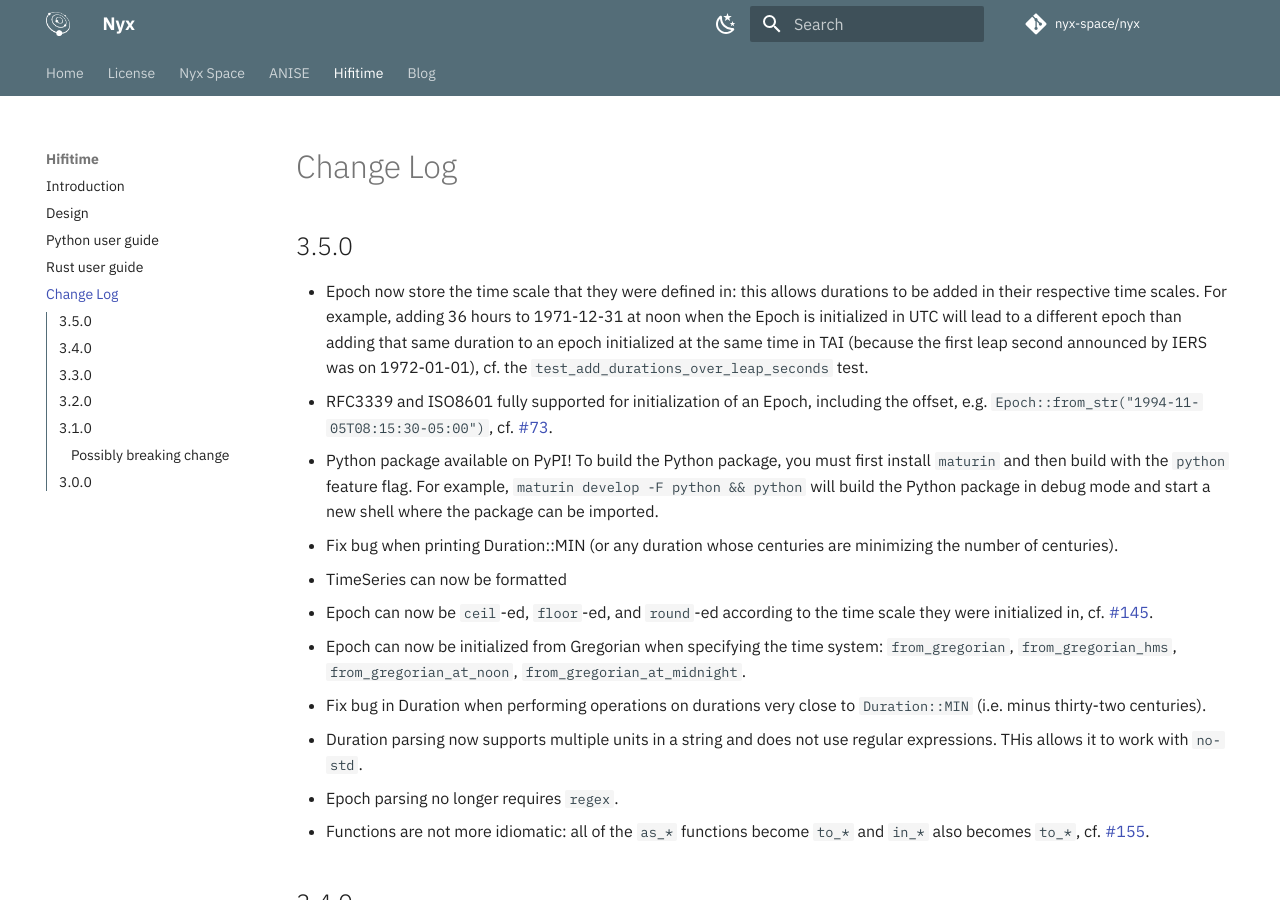
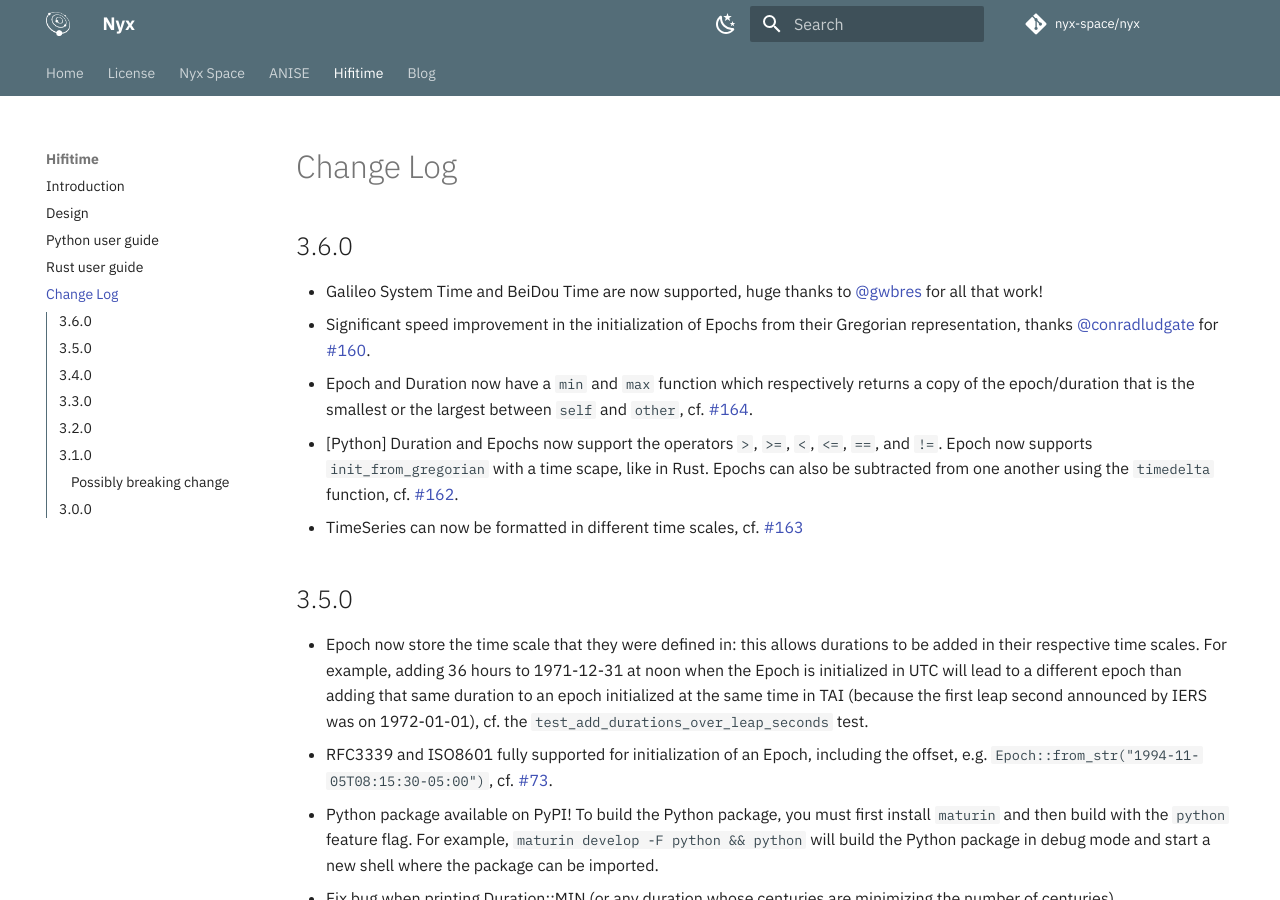
Before and after one commit to nyx-space/docs, an MkDocs documentation site: the page built from docs/hifitime/changelog.md, in a window 1280 px wide and 900 px high. Built offline with MkDocs 1.6.1 and Material for MkDocs 9.7.7, drawn with Linux system fonts in a browser that asks for light colours; comment, search, counter and statistics services are not loaded.

Commit message:
[hifitime] Version bump 3.6.0
Signed-off-by: Christopher Rabotin <christopher.rabotin@gmail.com>

```diff
--- a/docs/hifitime/changelog.md
+++ b/docs/hifitime/changelog.md
@@ -1,3 +1,10 @@
+## 3.6.0
++ Galileo System Time and BeiDou Time are now supported, huge thanks to [@gwbres](https://github.com/gwbres) for all that work!
++ Significant speed improvement in the initialization of Epochs from their Gregorian representation, thanks [@conradludgate](https://github.com/conradludgate) for [#160](https://github.com/nyx-space/hifitime/pull/160).
++ Epoch and Duration now have a `min` and `max` function which respectively returns a copy of the epoch/duration that is the smallest or the largest between `self` and `other`, cf. [#164](https://github.com/nyx-space/hifitime/issues/164).
++ [Python] Duration and Epochs now support the operators `>`, `>=`, `<`, `<=`, `==`, and `!=`. Epoch now supports `init_from_gregorian` with a time scape, like in Rust. Epochs can also be subtracted from one another using the `timedelta` function, cf. [#162](https://github.com/nyx-space/hifitime/issues/162).
++ TimeSeries can now be formatted in different time scales, cf. [#163](https://github.com/nyx-space/hifitime/issues/163)
+
 ## 3.5.0
 + Epoch now store the time scale that they were defined in: this allows durations to be added in their respective time scales. For example, adding 36 hours to 1971-12-31 at noon when the Epoch is initialized in UTC will lead to a different epoch than adding that same duration to an epoch initialized at the same time in TAI (because the first leap second announced by IERS was on 1972-01-01), cf. the `test_add_durations_over_leap_seconds` test.
 + RFC3339 and ISO8601 fully supported for initialization of an Epoch, including the offset, e.g. `Epoch::from_str("1994-11-05T08:15:30-05:00")`, cf. [#73](https://github.com/nyx-space/hifitime/issues/73).
```
Also changed, not shown: docs/hifitime/python.md (+3 -3 lines), docs/hifitime/rust.md (+1 -1 lines).
